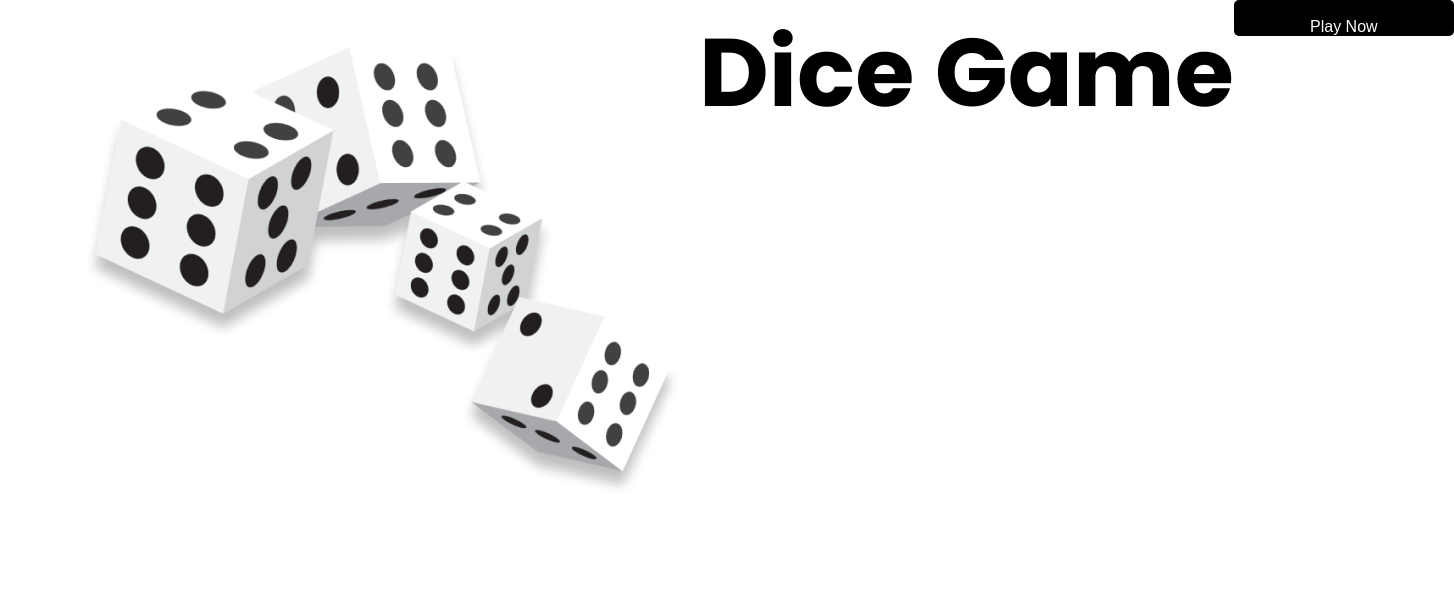
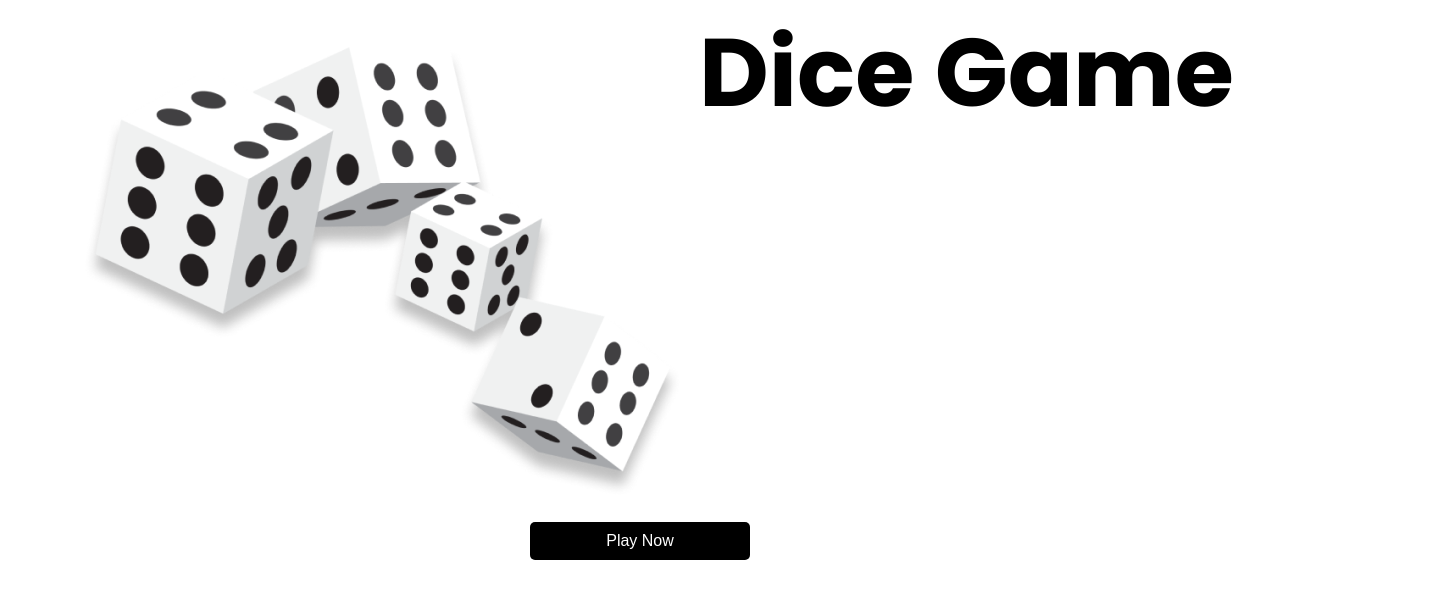
Before and after one commit to naumanumerX/DiceRollChallenge, a React (Vite) app: page / in a window 1280 px wide. Shown: the top 598 px of the page, 1454 px wide, since content can reach past the window. Built offline with nearby package versions, Linux system fonts and the light colour scheme.

Commit message:
User Can Start The Game

```diff
--- a/src/Components/StartGame.jsx
+++ b/src/Components/StartGame.jsx
@@ -6,17 +6,18 @@ const StartGame = ({toggle}) => {
     <>
 
       <Container>
-        <div>
-        <img src="/Images/dice.PNG" alt="" />
-        </div>
+      <div className='content'>
+        <img src="/Images/dice.png" alt="" />
 
-        <div className='content'>
+
+
               <h1>Dice Game
                 </h1>
                 </div>
                 <Button onClick={toggle}> Play Now</Button>
 
       </Container>
+
 
     </>
   )
@@ -27,9 +28,13 @@ export default StartGame
 const Container = styled.div`
   max-width: 1180px;
   display: flex;
+
+  flex-direction:column;
   margin: 0 auto;
   height: 0vh;
   .content{
+    display: flex;
+    flex-direction:row;
     h1{
         font-size: 96px;
         white-space: nowrap;
@@ -38,13 +43,14 @@ const Container = styled.div`
 `
 const Button=styled.button`
 
-    padding:18px 18px;
+    padding:10px 18px;
 
    min-width: 220px;
     border: none;
     background-color: black;
     border-radius: 5px;
     color: white;
+    align-self: center;
     font-size: 16px;
     cursor: pointer;
     transition: 0.3s background ease-in;
@@ -53,6 +59,8 @@ const Button=styled.button`
       border-color: 1px solid black;
       color: black;
       transition: 0.3s background ease-in;
+
+
     }
 
 `
```
